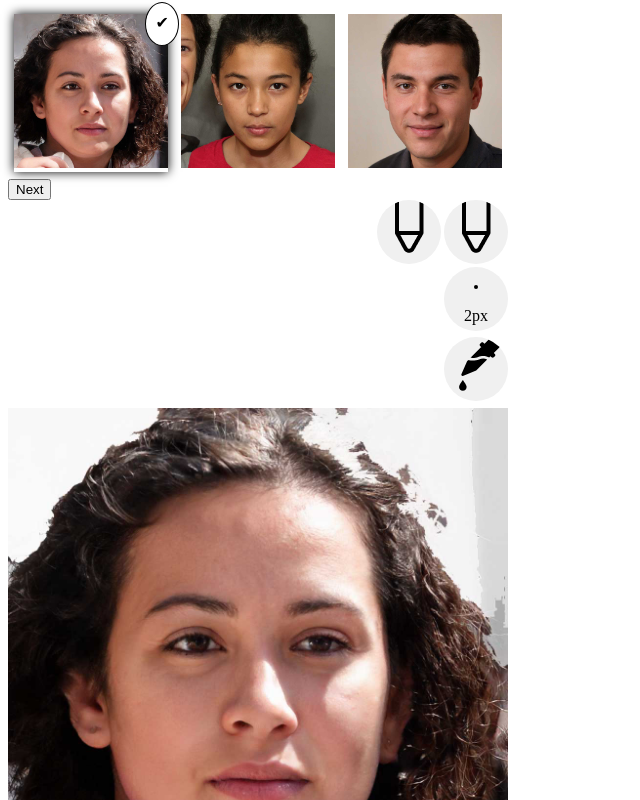
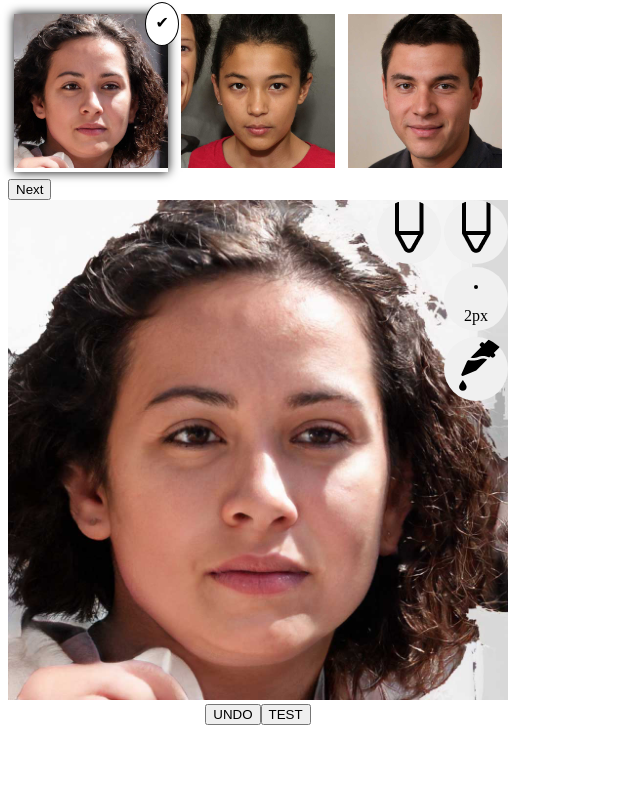
Before and after one commit to youthradio/trackface-draft, a Vue app: page / in a window 1280 px wide. Shown: the top 800 px of the page, without its empty margins (0-640 px from the left). Built offline with nearby package versions, Linux system fonts and the light colour scheme.

Commit message:
merge uicomponent into canvas component

```diff
--- a/src/App.vue
+++ b/src/App.vue
@@ -1,7 +1,7 @@
 <template>
   <div class="container">
     <SelectionScreen />
-    <MainUI />
+    <!-- <MainUI /> -->
     <Canvas />
     <BottomUi />
     <ResultScreen />
@@ -9,7 +9,7 @@
 </template>
 
 <script>
-import MainUI from "./components/UiComponent.vue";
+//import MainUI from "./components/UiComponent.vue";
 import Canvas from "./components/Canvas.vue";
 import BottomUi from "./components/BottomUi.vue";
 import SelectionScreen from "./components/SelectionScreen.vue";
@@ -18,7 +18,7 @@ import ResultScreen from "./components/ResultScreen.vue";
 export default {
   name: "App",
   components: {
-    MainUI,
+    //MainUI,
     Canvas,
     BottomUi,
     SelectionScreen,
--- a/src/components/Canvas.vue
+++ b/src/components/Canvas.vue
@@ -1,5 +1,6 @@
 <template>
   <div ref="container" class="canvas-root">
+    <MainUI class="front-ui" />
     <canvas
       tabindex="0"
       @touchstart.prevent="mouseEvent"
@@ -16,9 +17,14 @@
 </template>
 
 <script>
+import MainUI from "./UiComponent.vue";
+
 export default {
   name: "Canvas",
   props: {},
+  components: {
+    MainUI
+  },
   data() {
     return {
       isDrawing: false,
@@ -327,6 +333,13 @@ export default {
 };
 </script>
 <style lang="scss" scoped>
+.front-ui {
+  position: absolute;
+  right: 0;
+}
+.canvas-root {
+  position: relative;
+}
 canvas {
   width: 100%;
   height: auto;
```
